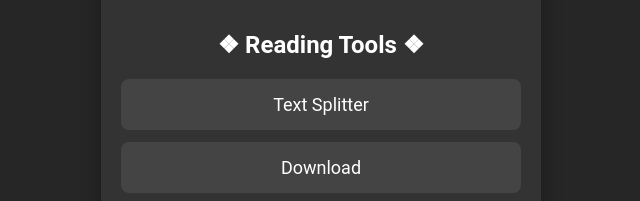
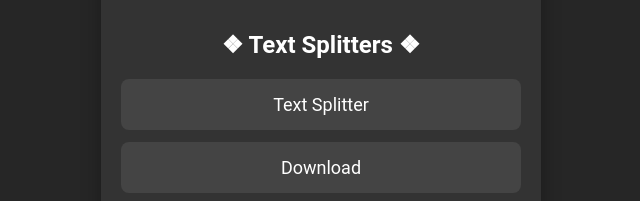
Before and after one commit to celestial-monocles/textsplitters, a plain HTML site: page index.html in a window 1280 px wide. Shown: the part 304-505 px from the top of the page, 319-959 px from the left. Drawn offline with Linux system fonts and the light colour scheme.

Commit message:
Update index.html

```diff
--- a/index.html
+++ b/index.html
@@ -3,7 +3,7 @@
 <head>
     <meta charset="UTF-8">
     <meta name="viewport" content="width=device-width, initial-scale=1.0">
-    <title>Reading Tools</title>
+    <title>Text Splitters</title>
     <style>
         body {
             font-family: 'Roboto', Arial, sans-serif;
@@ -100,7 +100,7 @@
         <img src="images/foolsymbol.jpg" alt="Profile Image" class="profile-img">
 
         <header>
-            <h1>❖ Reading Tools ❖</h1>
+            <h1>❖ Text Splitters ❖</h1>
         </header>
 
         <a href="https://celestial-monocles.github.io/textsplitter/">Text Splitter</a>
```
